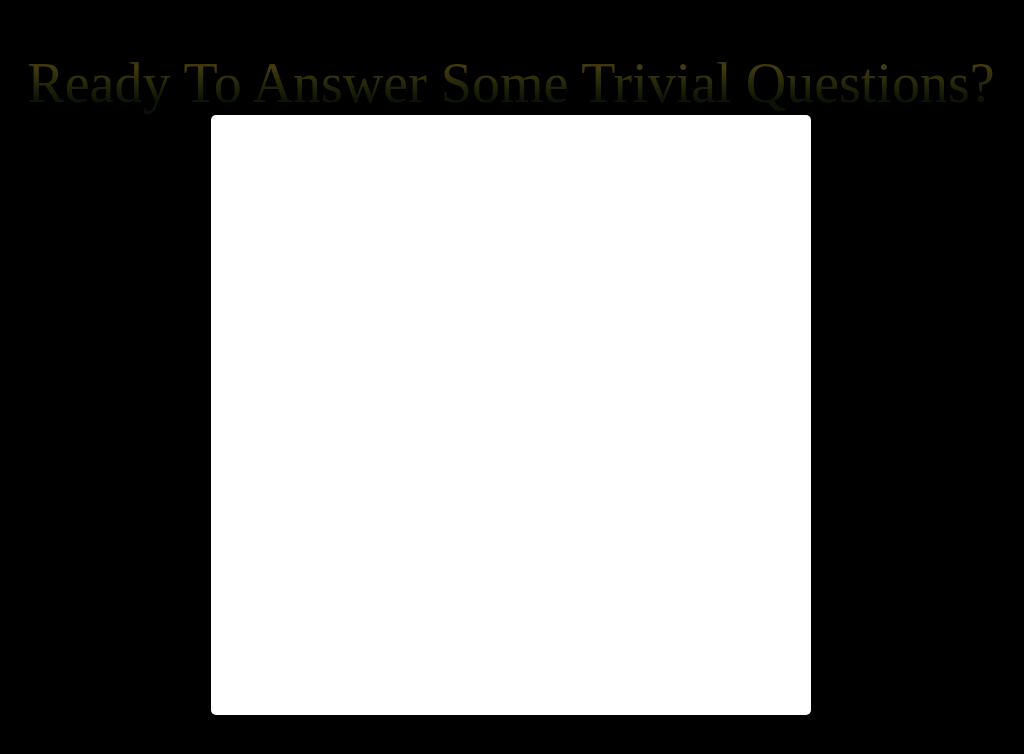
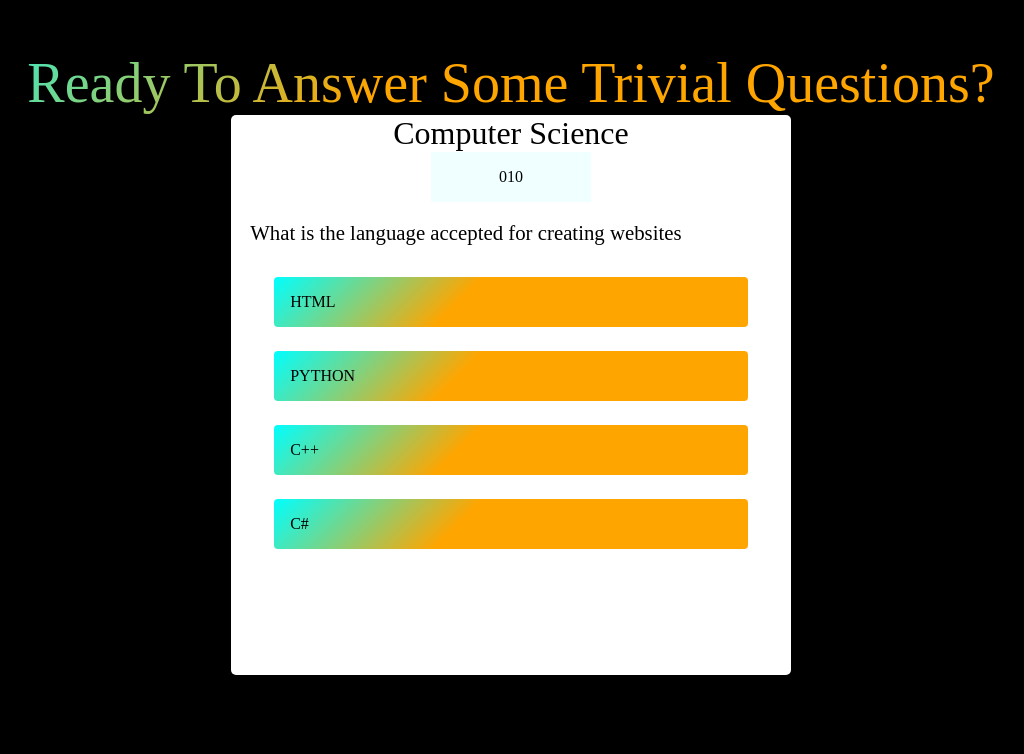
Before and after one commit to phil-forson/JavascriptQuizGame, a plain HTML site: page index.html in a window 1280 px wide. Shown: the whole page, without its empty margins (129-1153 px from the left). Drawn offline with Linux system fonts and the light colour scheme.

Commit message:
some css styling

```diff
--- a/index.html
+++ b/index.html
@@ -7,8 +7,24 @@
     <link rel="stylesheet" href="styles.css">
 </head>
 <body>
-    <header>Ready To Answer Some Trivial Questions?</header>
-    <div class="questions-container"></div>
+    <div class="wrapper">
+        <header>Ready To Answer Some Trivial Questions?</header>
+        <div id="questions-container">
+            <div id="category">Computer Science</div>
+            <div id="answered-count"><span id="answered">0</span><span id="total-questions">10</span></div>
+            <div id="question-area">
+                <div id="question">What is the language accepted for creating websites</div>
+                <div id="choices">
+                    <ul>
+                        <li>HTML</li>
+                        <li>PYTHON</li>
+                        <li>C++</li>
+                        <li>C#</li>
+                    </ul>
+                </div>
+            </div>
+        </div>
+    </div>
 <script src="script.js"></script>
 </body>
 </html>
--- a/script.js
+++ b/script.js
@@ -0,0 +1,3 @@
+fetch('https://opentdb.com/api.php?amount=10&category=18&difficulty=medium&type=multiple&encode=url3986')
+.then(res => res.json())
+.then((response.results) => response.results.map())
--- a/styles.css
+++ b/styles.css
@@ -10,7 +10,7 @@ body {
 
 header {
     font-size: 56px;
-    background: -webkit-linear-gradient(90deg, rgba(2,0,36,1) 0%, rgba(25,28,17,0.5116959) 0%, rgba(14,24,5,0.88888888888) 25%, rgba(251,217,57,0.269005847953) 76%, rgba(25,27,21,1) 98%);
+    background: -webkit-linear-gradient(135deg, orange 60%, cyan);
     -webkit-background-clip: text;
     background-clip: text;
     -webkit-text-fill-color: transparent;
@@ -19,10 +19,54 @@ header {
     text-align: center;
 }
 
-.questions-container {
+#questions-container {
     margin: auto;
     background-color: white;
-    height: 600px;
-    width: 600px;
+    height: 35rem;
+    width: 35rem;
     border-radius: 5px;
 }
+
+#category {
+    width: 100%;
+    text-align: center;
+    font-size: 2em;
+}
+
+#answered-count {
+    margin-top: 2em;
+    background-color: azure;
+    padding: 1em;
+    width: 10em;
+    margin: auto;
+    text-align: center;
+}
+
+#question-area {
+    margin: auto;
+    padding: 1.2em;
+}
+
+#question {
+    font-size: 1.3em;
+}
+
+#choices {
+    margin-top: 2rem;
+}
+#choices ul {
+    list-style: none;
+}
+
+#choices ul li {
+    margin: 1.5em;
+    padding: 1em;
+    border-radius: 4px;
+    background: -webkit-linear-gradient(135deg, orange 60%, cyan);
+    cursor: pointer;
+    transition: all 300ms ease-in-out;
+}
+
+#choices ul li:hover {
+    transform: scale(1.1);
+}
```
